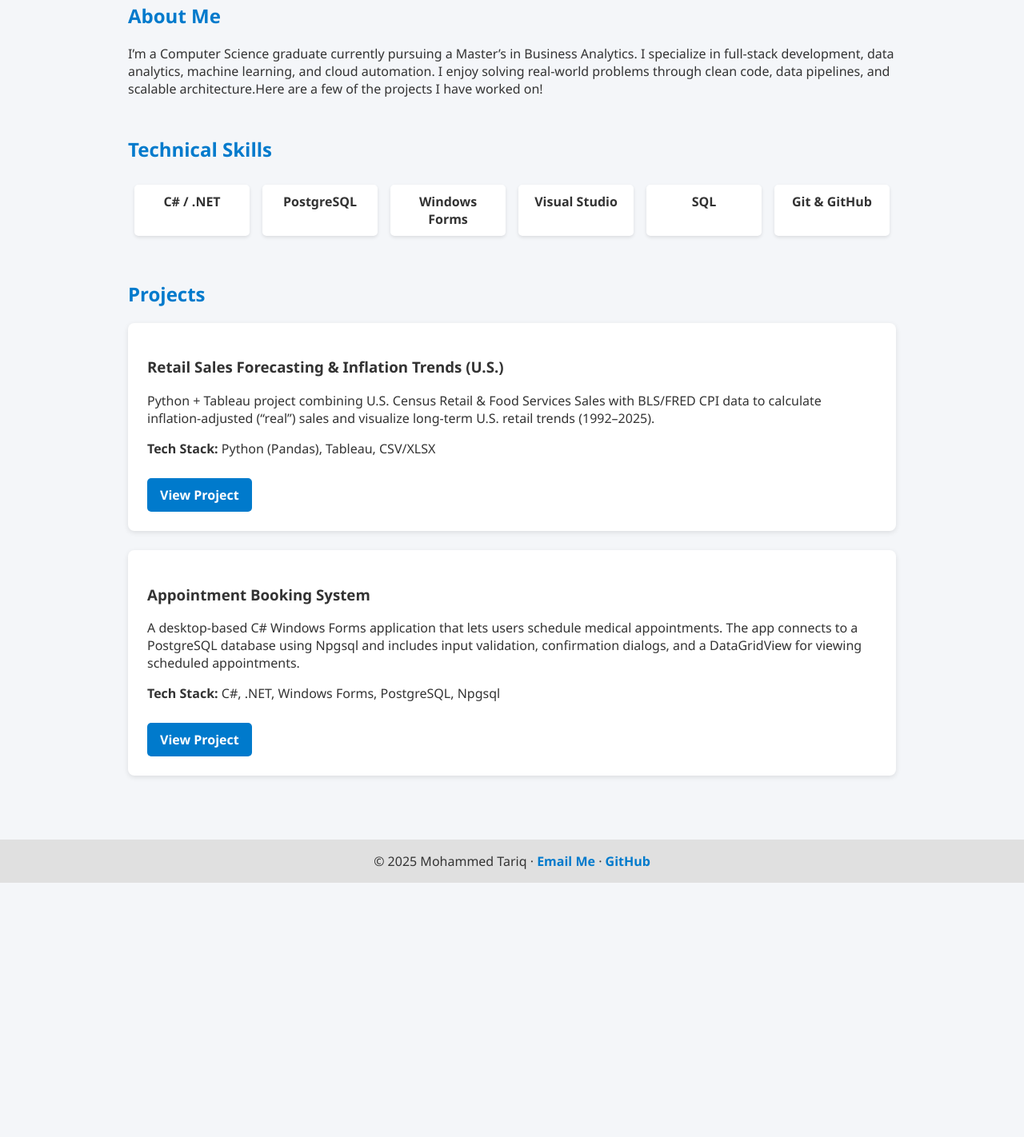
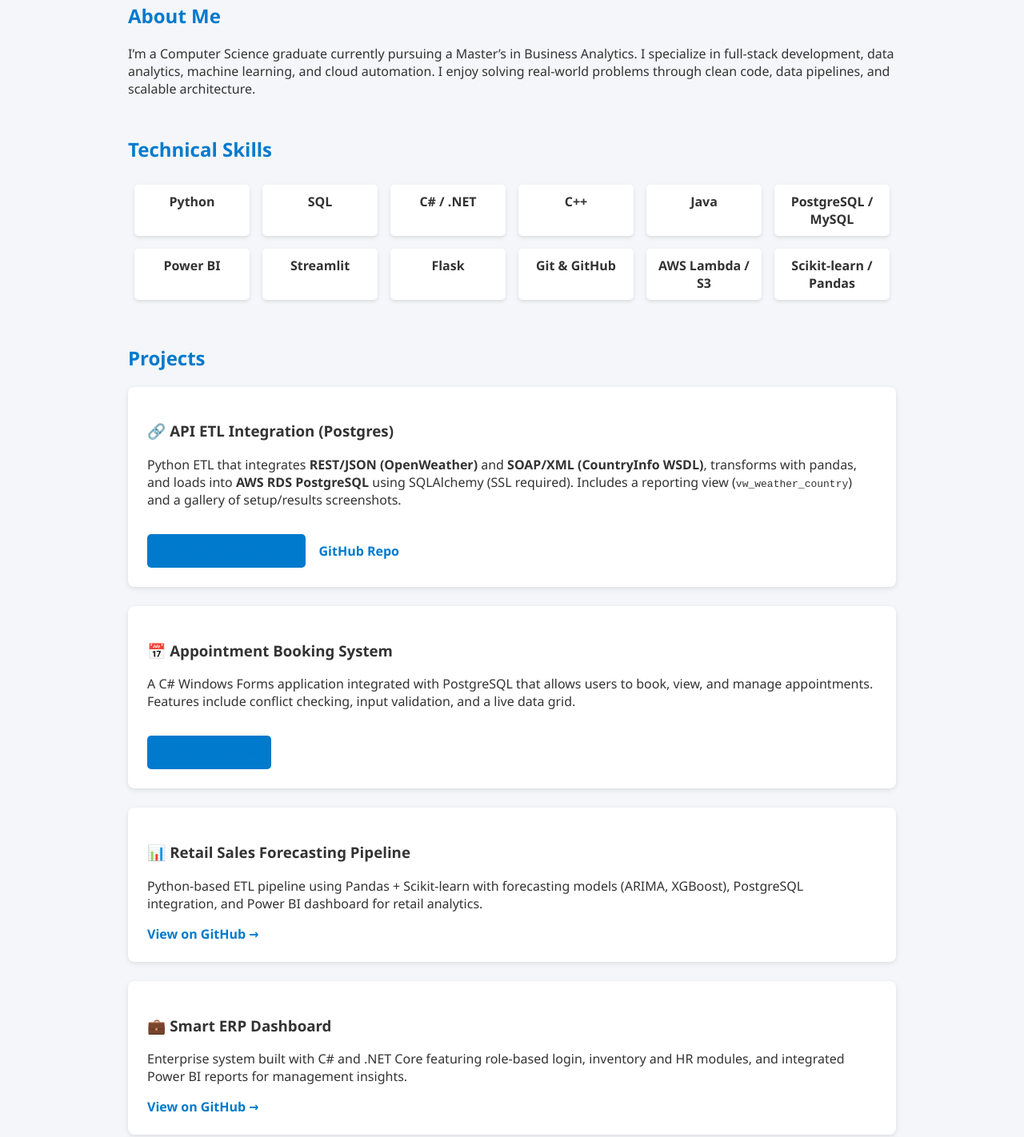
Before and after one commit to MTariq2023/MohammedTariq.github.io, a plain HTML site: page index.html in a window 1280 px wide. Shown: the part 237-1659 px from the top of the page at 80% size. Before the commit the page ends 1341 px from the top, so only its background shows below. Drawn offline with Linux system fonts and the light colour scheme.

Commit message:
Update index.html

```diff
--- a/index.html
+++ b/index.html
@@ -59,34 +59,40 @@
     }
 
     .project a {
+      color: #007acc;
+      text-decoration: none;
+      font-weight: bold;
+    }
+
+    .project a:hover {
+      text-decoration: underline;
+    }
+
+    .project-link {
       display: inline-block;
-      margin-top: 10px;
+      margin-top: 1rem;
+      padding: 10px 20px;
       background-color: #007acc;
       color: white;
-      padding: 10px 16px;
       border-radius: 5px;
       text-decoration: none;
       font-weight: bold;
     }
 
-    .project a:hover {
+    .project-link:hover {
       background-color: #005f99;
+    }
+
+    .small-link {
+      display: inline-block;
+      margin-left: 12px;
+      font-weight: normal;
     }
 
     footer {
       text-align: center;
       padding: 1rem;
       background-color: #e0e0e0;
-    }
-
-    footer a {
-      color: #007acc;
-      text-decoration: none;
-      font-weight: 600;
-    }
-
-    footer a:hover {
-      text-decoration: underline;
     }
   </style>
 </head>
@@ -102,19 +108,25 @@
     <!-- About -->
     <section class="about">
       <h2>About Me</h2>
-      <p>I’m a Computer Science graduate currently pursuing a Master’s in Business Analytics. I specialize in full-stack development, data analytics, machine learning, and cloud automation. I enjoy solving real-world problems through clean code, data pipelines, and scalable architecture.Here are a few of the projects I have worked on!</p>
+      <p>I’m a Computer Science graduate currently pursuing a Master’s in Business Analytics. I specialize in full-stack development, data analytics, machine learning, and cloud automation. I enjoy solving real-world problems through clean code, data pipelines, and scalable architecture.</p>
     </section>
 
     <!-- Skills -->
     <section class="skills">
       <h2>Technical Skills</h2>
       <ul>
+        <li>Python</li>
+        <li>SQL</li>
         <li>C# / .NET</li>
-        <li>PostgreSQL</li>
-        <li>Windows Forms</li>
-        <li>Visual Studio</li>
-        <li>SQL</li>
+        <li>C++</li>
+        <li>Java</li>
+        <li>PostgreSQL / MySQL</li>
+        <li>Power BI</li>
+        <li>Streamlit</li>
+        <li>Flask</li>
         <li>Git & GitHub</li>
+        <li>AWS Lambda / S3</li>
+        <li>Scikit-learn / Pandas</li>
       </ul>
     </section>
 
@@ -122,30 +134,49 @@
     <section class="projects">
       <h2>Projects</h2>
 
-      <!-- Project 1 - Retail Sales -->
+      <!-- NEW: API ETL Integration (Postgres) -->
       <div class="project">
-        <h3>Retail Sales Forecasting & Inflation Trends (U.S.)</h3>
-        <p>Python + Tableau project combining U.S. Census Retail &amp; Food Services Sales with BLS/FRED CPI data to calculate inflation-adjusted (“real”) sales and visualize long-term U.S. retail trends (1992–2025).</p>
-        <p><strong>Tech Stack:</strong> Python (Pandas), Tableau, CSV/XLSX</p>
-        <a href="retail-sales-forecasting.html">View Project</a>
+        <h3>🔗 API ETL Integration (Postgres)</h3>
+        <p>Python ETL that integrates <strong>REST/JSON (OpenWeather)</strong> and <strong>SOAP/XML (CountryInfo WSDL)</strong>, transforms with pandas, and loads into <strong>AWS RDS PostgreSQL</strong> using SQLAlchemy (SSL required). Includes a reporting view (<code>vw_weather_country</code>) and a gallery of setup/results screenshots.</p>
+        <a class="project-link" href="https://mtariq2023.github.io/api-etl-integration-postgres/" target="_blank">View Project Page →</a>
+        <a class="small-link" href="https://github.com/MTariq2023/api-etl-integration-postgres" target="_blank">GitHub Repo</a>
       </div>
 
-      <!-- Project 2 - Appointment System -->
       <div class="project">
-        <h3>Appointment Booking System</h3>
-        <p>A desktop-based C# Windows Forms application that lets users schedule medical appointments. The app connects to a PostgreSQL database using Npgsql and includes input validation, confirmation dialogs, and a DataGridView for viewing scheduled appointments.</p>
-        <p><strong>Tech Stack:</strong> C#, .NET, Windows Forms, PostgreSQL, Npgsql</p>
-        <a href="appointment-system.html">View Project</a>
+        <h3>📅 Appointment Booking System</h3>
+        <p>A C# Windows Forms application integrated with PostgreSQL that allows users to book, view, and manage appointments. Features include conflict checking, input validation, and a live data grid.</p>
+        <a href="appointment-system.html" class="project-link">View Project →</a>
       </div>
 
+      <div class="project">
+        <h3>📊 Retail Sales Forecasting Pipeline</h3>
+        <p>Python-based ETL pipeline using Pandas + Scikit-learn with forecasting models (ARIMA, XGBoost), PostgreSQL integration, and Power BI dashboard for retail analytics.</p>
+        <a href="https://github.com/MohammedTariq/retail-sales-forecast" target="_blank">View on GitHub →</a>
+      </div>
+
+      <div class="project">
+        <h3>💼 Smart ERP Dashboard</h3>
+        <p>Enterprise system built with C# and .NET Core featuring role-based login, inventory and HR modules, and integrated Power BI reports for management insights.</p>
+        <a href="https://github.com/MohammedTariq/erp-dashboard" target="_blank">View on GitHub →</a>
+      </div>
+
+      <div class="project">
+        <h3>📉 Customer Churn Prediction</h3>
+        <p>Interactive Streamlit dashboard that predicts churn risk using classification models and SHAP for explainability. Includes filters for customer segment and behavior.</p>
+        <a href="https://github.com/MohammedTariq/churn-dashboard" target="_blank">View on GitHub →</a>
+      </div>
+
+      <div class="project">
+        <h3>💻 Personal Budget Tracker</h3>
+        <p>Flask app with PostgreSQL backend that allows users to track income, expenses, and savings goals. Includes category-based analytics and Chart.js visualizations.</p>
+        <a href="https://github.com/MohammedTariq/budget-tracker" target="_blank">View on GitHub →</a>
+      </div>
     </section>
 
   </div>
 
   <footer>
-    &copy; 2025 Mohammed Tariq ·
-    <a href="mailto:mohammed1645tariq@gmail.com">Email Me</a> ·
-    <a href="https://github.com/MohammedTariq" target="_blank" rel="noopener">GitHub</a>
+    &copy; 2025 Mohammed Tariq · <a href="mailto:mohammed1645tariq@gmail.com">Email Me</a> · <a href="https://github.com/MohammedTariq" target="_blank">GitHub</a>
   </footer>
 
 </body>
```
